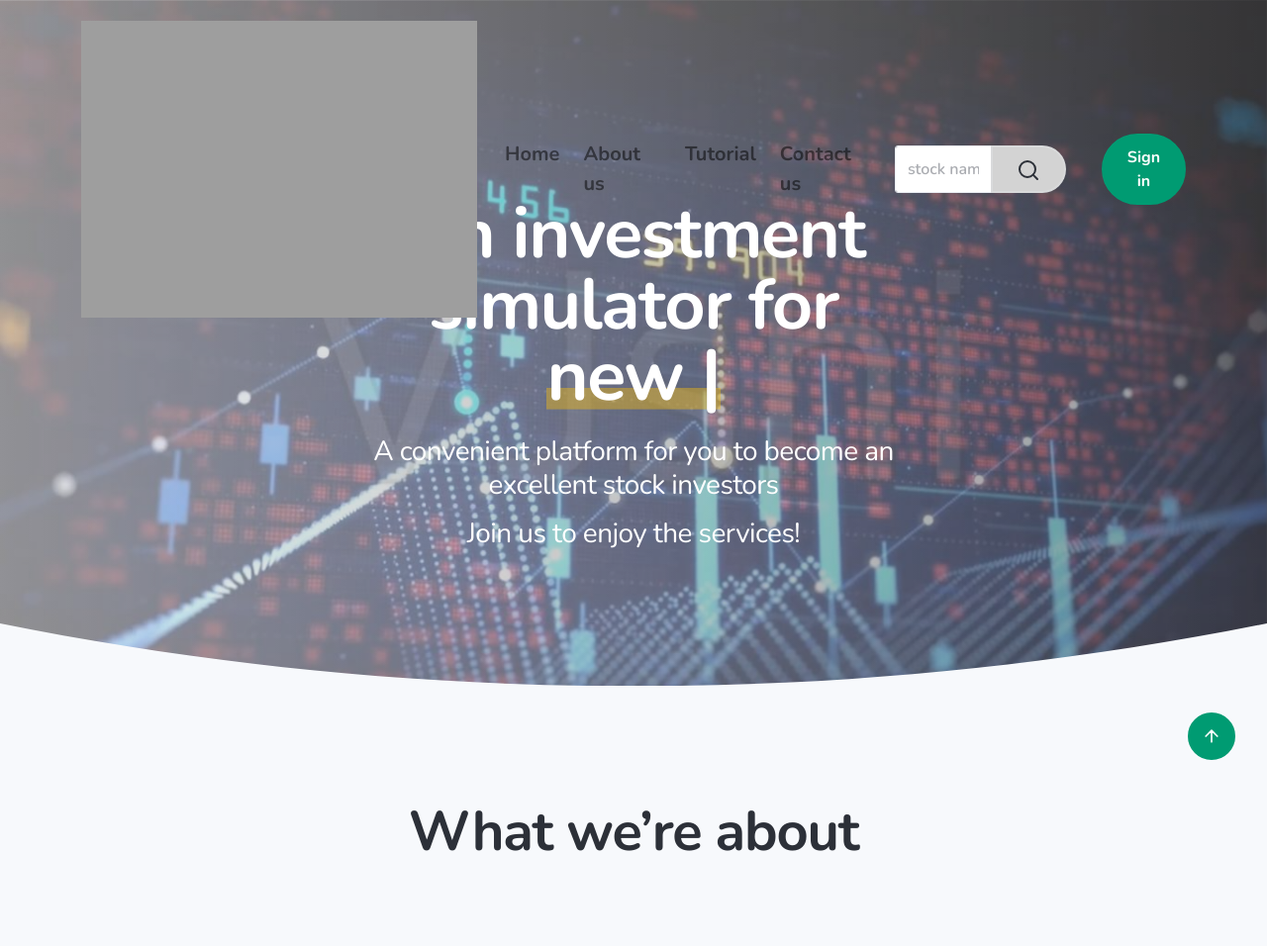
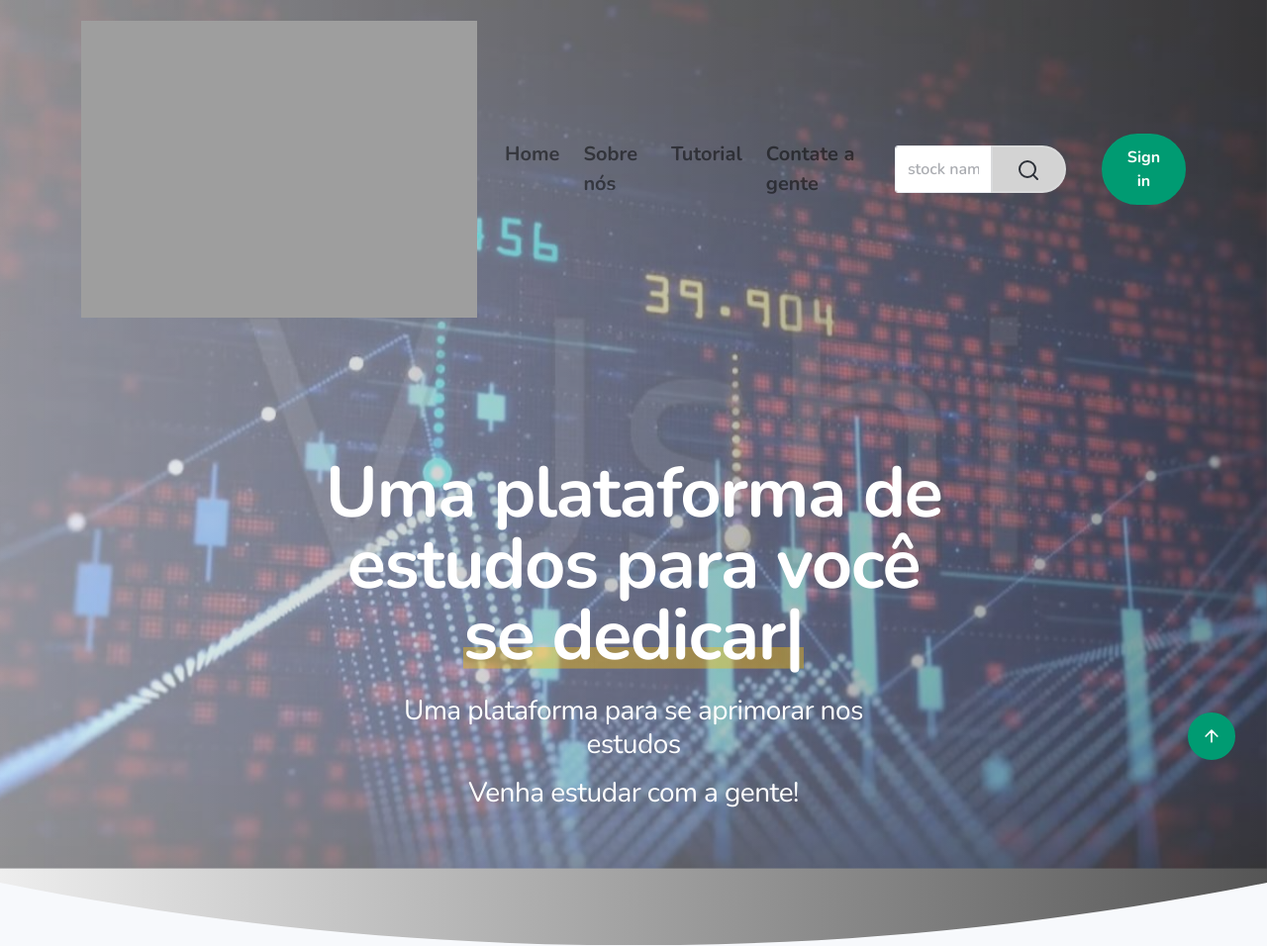
Before and after one commit to victortorres98/Sistema-Apoio-Escolar, a Django app: page / in a window 1280 px wide. Shown: the top 956 px of the page at 99% size. Run offline with Django 3.2, Linux system fonts and the light colour scheme; some libraries are stand-ins or nearby versions.

Commit message:
Algumas alterações

```diff
--- a/templates/base.html
+++ b/templates/base.html
@@ -94,7 +94,7 @@
                         </li>
                         <li class="nav-item">
                             <a aria-expanded="false" aria-haspopup="true" class=" nav-link nav-item"
-                               href="{% url 'about_us' %}" role="button">About us</a>
+                               href="{% url 'about_us' %}" role="button">Sobre nós</a>
                         </li>
                         <li class="nav-item">
                             <a aria-expanded="false" aria-haspopup="true" class=" nav-link nav-item"
@@ -102,7 +102,7 @@
                         </li>
                         <li class="nav-item">
                             <a aria-expanded="false" aria-haspopup="true" class=" nav-link nav-item"
-                               href="{% url 'contact_us' %}" role="button">Contact us</a>
+                               href="{% url 'contact_us' %}" role="button">Contate a gente</a>
                         </li>
                     </ul>
                     <div class="input-group col-lg-4">
--- a/templates/index.html
+++ b/templates/index.html
@@ -15,23 +15,14 @@
 
                     <div class="col-md-9 col-lg-8 col-xl-7">
                         {% if not request.session.user_id %}
-                            <h1 class="display-3">An investment simulator for<br>
+                            <h1 class="display-3">Uma plataforma de estudos para você<br>
                                 <mark><span data-typed-text data-loop="true" data-type-speed="90"
-                                            data-strings='["new investors","stock simulating"]'></span></mark>
+                                            data-strings='["estudar","se dedicar"]'></span></mark>
                             </h1>
-                            <h3 class="px-xl-5" style="font-weight: 400">A convenient platform for you to become an
-                                excellent stock investors</h3>
-                            <h3 class="px-xl-5" style="font-weight: 400">Join us to enjoy the services!</h3>
+                            <h3 class="px-xl-5" style="font-weight: 400">Uma plataforma para se aprimorar nos estudos</h3>
+                            <h3 class="px-xl-5" style="font-weight: 400">Venha estudar com a gente!</h3>
                         {% else %}
-                            <h1 class="text-light" id="not_found_p">Procure</h1>
-                            <div class="d-flex flex-column flex-sm-row form-group">
-                                <input class="form-control form-control-lg mr-sm-2 mb-2 mb-sm-0 h-100" name="stock_code"
-                                       placeholder="Stock Name" id="searchText" type="text" required>
-                                <button class="btn btn-lg btn-primary btn-loading" type="button"
-                                        onclick="searchStock()">
-                                    Search
-                                </button>
-                            </div>
+
                             <script>
                                 function searchStock() {
                                     var sym = $("#searchText").val()
@@ -50,7 +41,7 @@
         <div class="container">
             <div class="row section-title justify-content-center text-center">
                 <div class="col-md-9 col-lg-8 col-xl-7">
-                    <h3 class="display-4">What we’re about</h3>
+                    <h3 class="display-4">O que nós fazemos</h3>
                     {#            <div class="lead">Sed ut perspiciatis unde omnis iste natus error sit voluptatem accusantium doloremque laudantium, totam rem aperiam, eaque ipsa.</div>#}
                 </div>
             </div>
```
